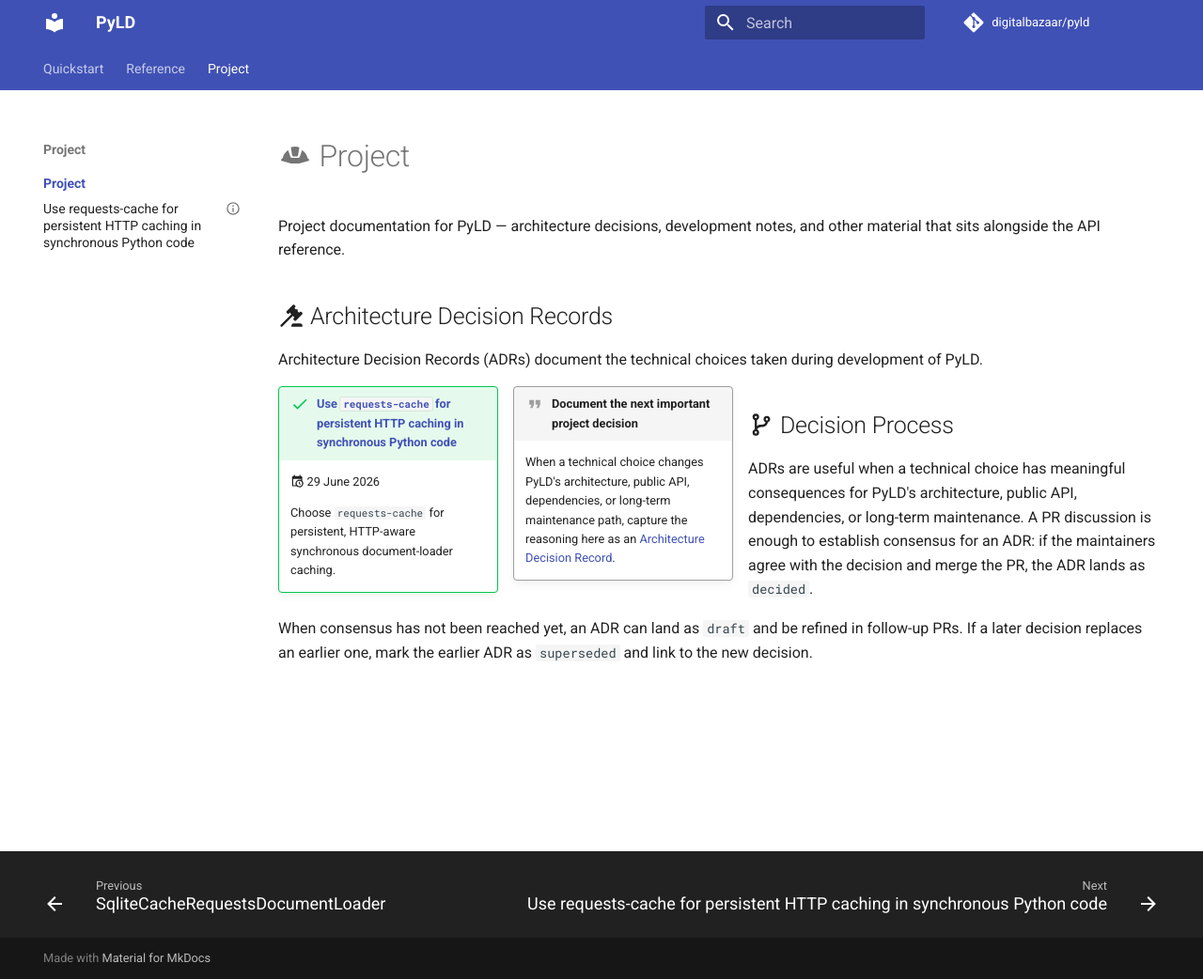
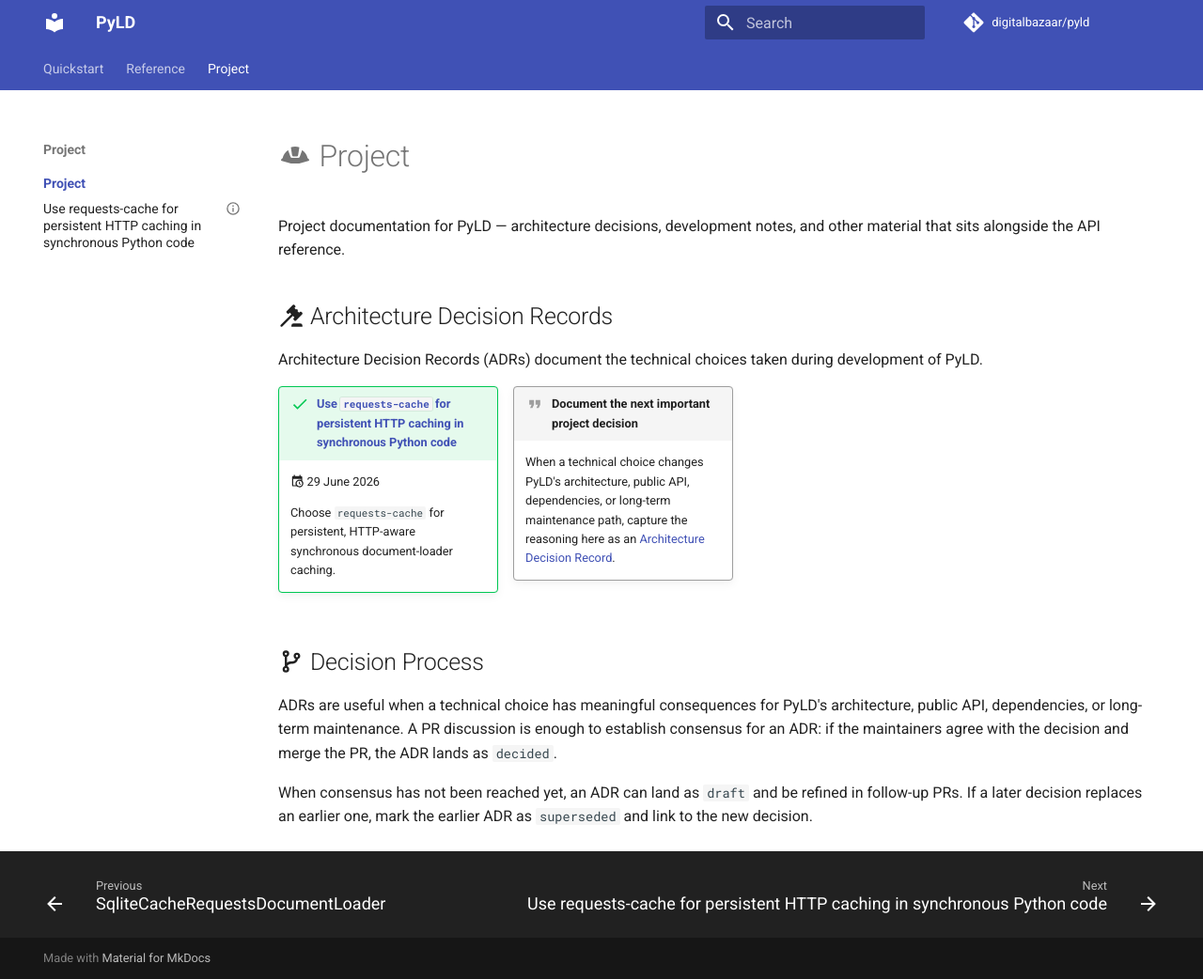
Before and after one commit to digitalbazaar/pyld, an MkDocs documentation site: the page built from docs/project/index.md, in a window 1280 px wide and 1042 px high. Shown: the whole window at 94% size. Built offline with MkDocs 1.6.1 and Material for MkDocs 9.7.7, drawn with Linux system fonts in a browser that asks for light colours; comment, search, counter and statistics services are not loaded.

Commit message:
[#253]: Clear ADR card layout before process section

```diff
--- a/docs/stylesheets/extra.css
+++ b/docs/stylesheets/extra.css
@@ -65,6 +65,10 @@
   font-weight: normal;
 }
 
+.md-typeset #adr-index {
+  display: flow-root;
+}
+
 /* ADR comparison column tints — match mkdocs-material admonition hues at 10%. */
 :root,
 [data-md-color-scheme="slate"] {
```
